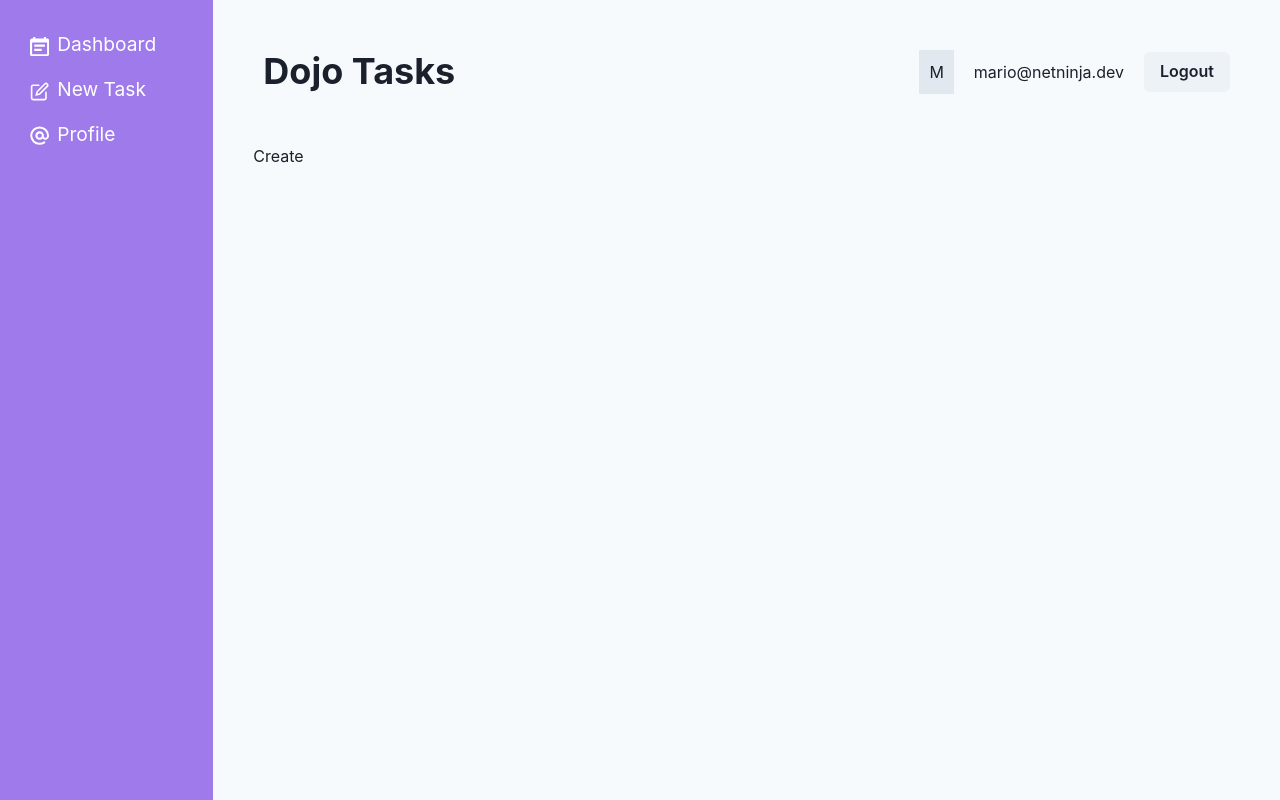
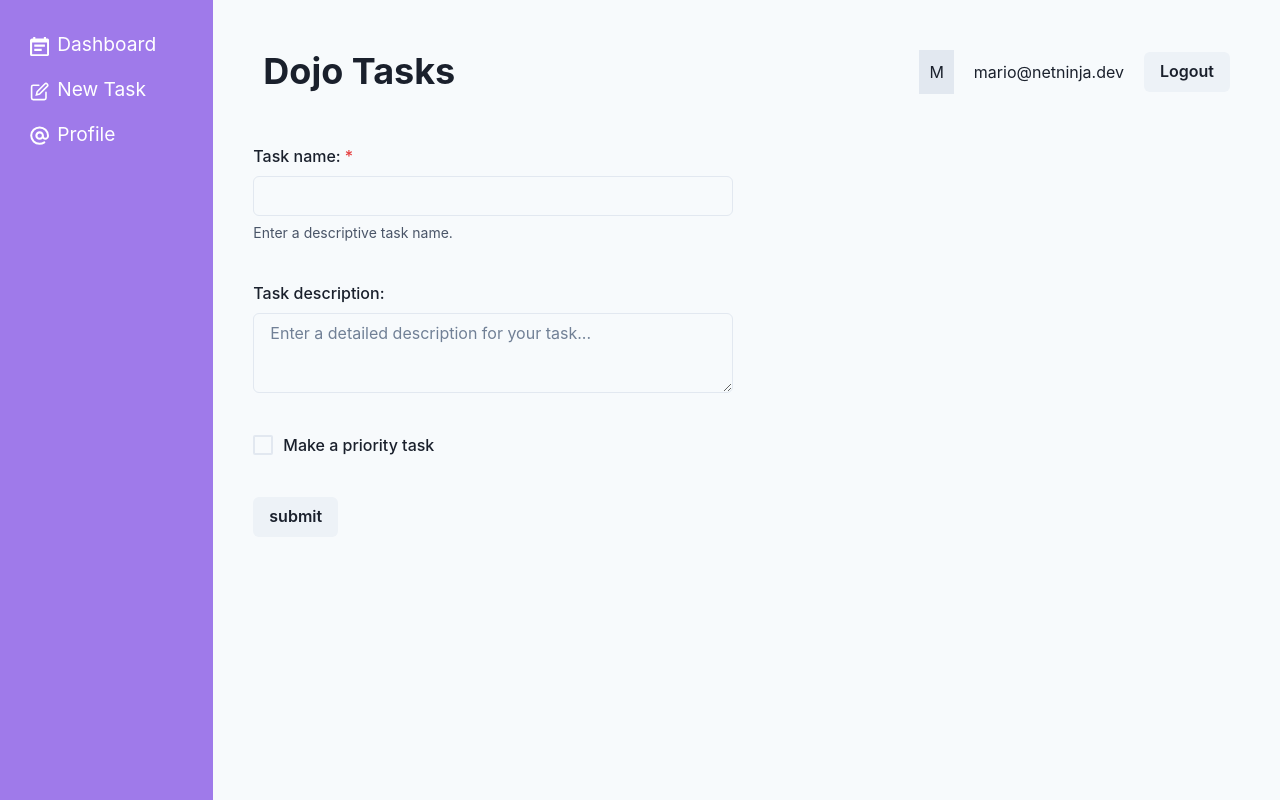
Before and after one commit to renanrgarcia/chakraui-course, a React (Vite) app in the folder chakraui-starter-project/: page /create in a window 1280 px wide. Built offline with nearby package versions, Linux system fonts and the light colour scheme.

Commit message:
lesson-9

```diff
--- a/chakraui-starter-project/src/App.jsx
+++ b/chakraui-starter-project/src/App.jsx
@@ -8,7 +8,7 @@
 // layouts and pages
 import RootLayout from './layouts/RootLayout'
 import Dashboard, { tasksLoader } from './pages/Dashboard'
-import Create from './pages/Create'
+import Create, { createAction } from './pages/Create'
 import Profile from './pages/Profile'
 
 // router and routes
@@ -16,7 +16,7 @@
   createRoutesFromElements(
     <Route path="/" element={<RootLayout />}>
       <Route index element={<Dashboard />} loader={tasksLoader} />
-      <Route path="create" element={<Create />} />
+      <Route path="create" element={<Create />} action={createAction}/>
       <Route path="profile" element={<Profile />} />
     </Route>
   )
--- a/chakraui-starter-project/src/pages/Create.jsx
+++ b/chakraui-starter-project/src/pages/Create.jsx
@@ -1,5 +1,59 @@
+import {
+  Box,
+  FormControl,
+  FormLabel,
+  FormHelperText,
+  Input,
+  Textarea,
+  Button,
+  Checkbox
+} from '@chakra-ui/react'
+import { Form, redirect } from 'react-router-dom'
+
 export default function Create() {
+
   return (
-    <div>Create</div>
+    <Box maxW="480px">
+      <Form method="post" action="/create">
+        <FormControl isRequired mb="40px">
+          <FormLabel>Task name:</FormLabel>
+          <Input type="text" name="title" />
+          <FormHelperText>Enter a descriptive task name.</FormHelperText>
+        </FormControl>
+
+        <FormControl mb="40px">
+          <FormLabel>Task description:</FormLabel>
+          <Textarea
+          placeholder="Enter a detailed description for your task..."
+          name="description"
+          />
+        </FormControl>
+
+        <FormControl display="flex" alignItems="center" mb="40px">
+          <Checkbox
+            name="isPriority"
+            colorScheme="purple"
+            size="lg"
+          />
+          <FormLabel mb="0" ml="10px">Make a priority task</FormLabel>
+        </FormControl>
+
+        <Button type="submit">submit</Button>
+      </Form>
+    </Box>
   )
 }
+
+export const createAction = async ({ request }) => {
+  const data = await request.formData()
+
+  const task = {
+    title: data.get('title'),
+    description: data.get('description'),
+    isPriority: data.get('isPriority') === ''
+  }
+
+  console.log(task)
+
+  return redirect('/')
+}
```
Also changed, not shown: 1 other file (tests, documents, lock files or other folders).
